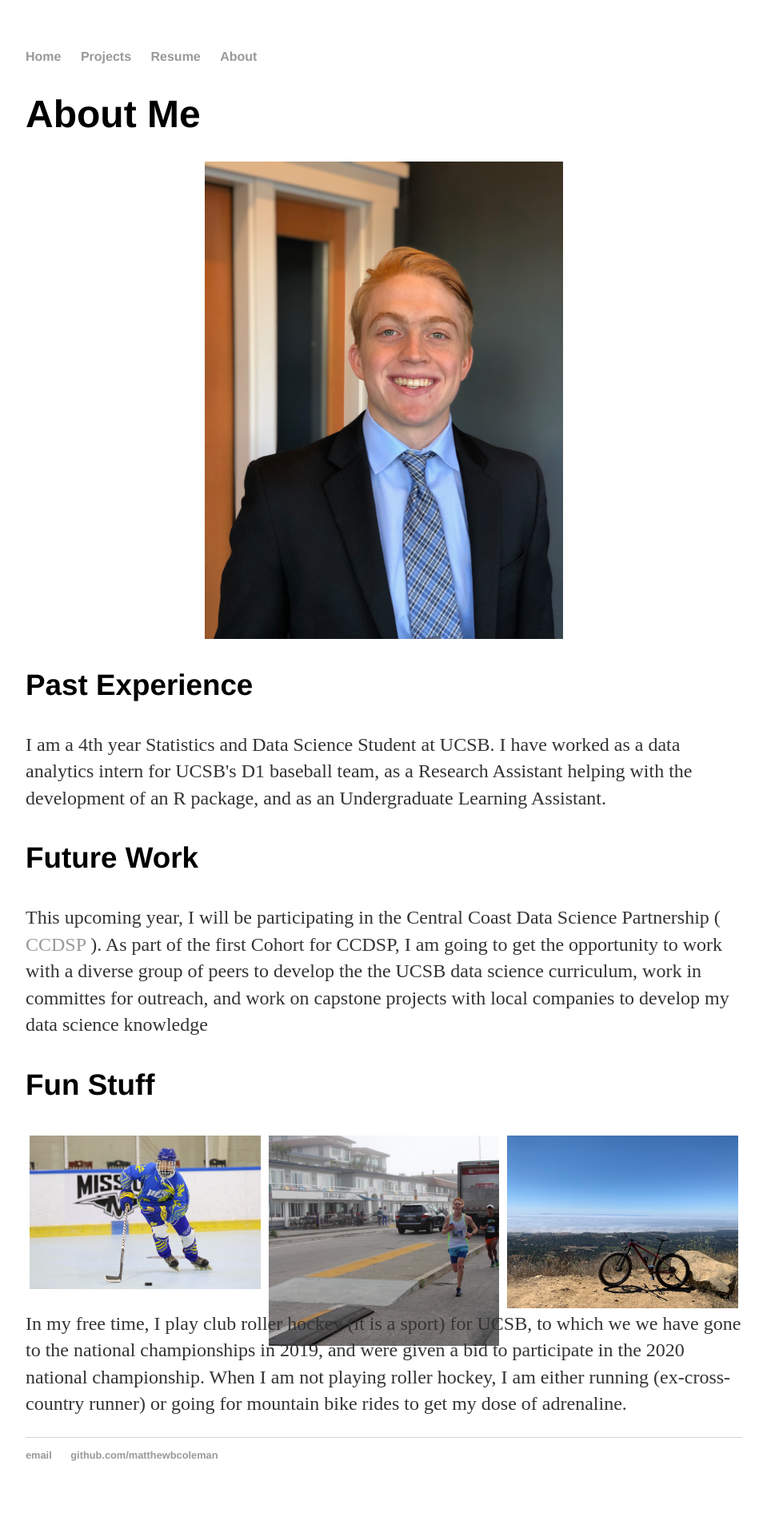
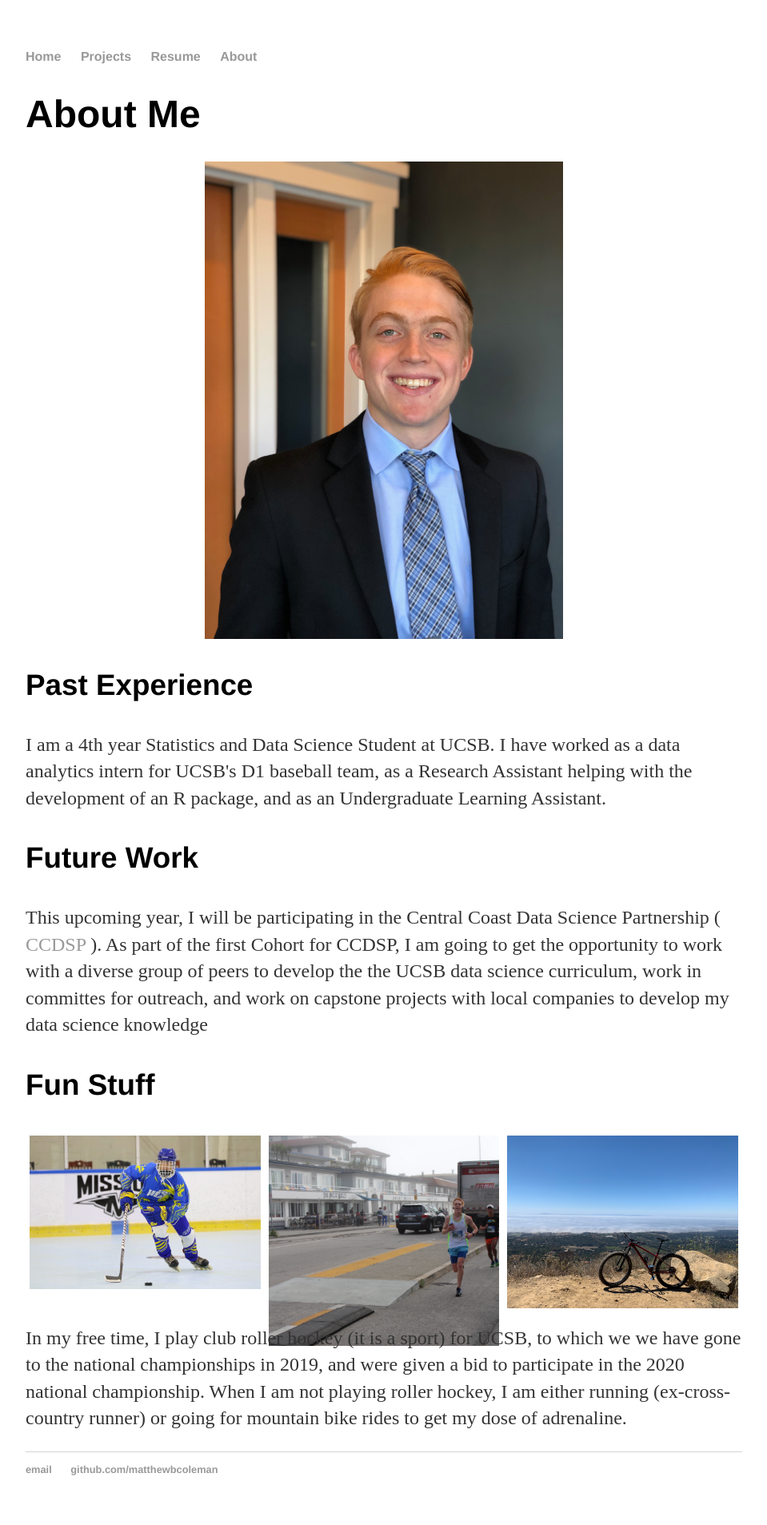
Before and after one commit to matthewbcoleman/matthewbcoleman.github.io, a Jekyll site: the page built from about/index.html, in a window 1280 px wide. Shown: the whole page at 80% size, without its empty margins (160-1119 px from the left). Built offline with Jekyll 4.4.1, drawn with Linux system fonts in a browser that asks for light colours.

Commit message:
Update index.html

```diff
--- a/about/index.html
+++ b/about/index.html
@@ -46,6 +46,7 @@ title: About Me
 
 				</div>
 
+				&ensp;
 
 				<p>In my free time, I play club roller hockey (it is a sport) for UCSB, to which we we have gone to the national championships in 2019, and were given a bid to participate in the 2020 national championship. When I am not playing roller hockey, I am either running (ex-cross-country runner) or going for mountain bike rides to get my dose of adrenaline.</p>
 
```
